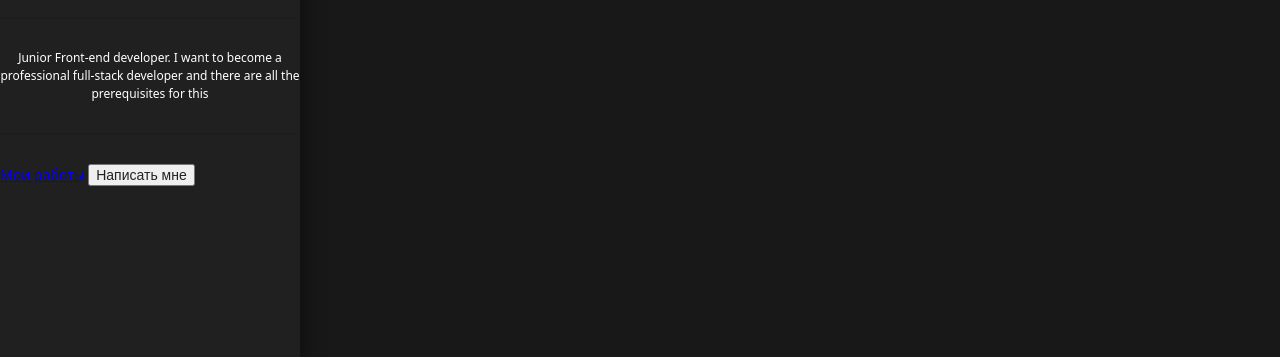
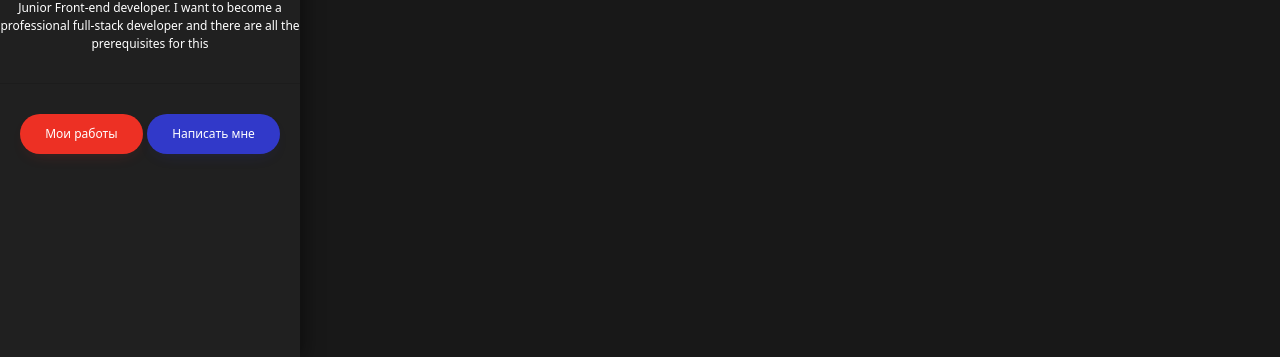
Before and after one commit to Karasevgen1205/Personal-Blog, a website: page personal-blog/src/index.html in a window 1280 px wide. Shown: the part 443-800 px from the top of the page. Drawn offline with nearby package versions, Linux system fonts and the light colour scheme; files that its build step writes are made by us from their sources.

Commit message:
add sidebar and little stile 11

```diff
--- a/personal-blog/src/assets/scss/_vars.scss
+++ b/personal-blog/src/assets/scss/_vars.scss
@@ -1,6 +1,8 @@
 $primary: #202020;
 $secondary: #121212;
 $white: #fff;
+$red: #ED3024;
+$blue: #3139C9;
 
 $z-index-sidebar: 1000;
 $z-index-header: 1000;
--- a/personal-blog/src/assets/scss/blocks/btn.scss
+++ b/personal-blog/src/assets/scss/blocks/btn.scss
@@ -0,0 +1,37 @@
+.btn {
+    display: inline-block;
+    vertical-align: top;
+    padding: 1.1em 2.1em;
+
+    background: $secondary;
+    border: none;
+    cursor: pointer;
+    border-radius: 3em;
+
+    font-family: inherit;
+    font-size: 1.2rem;
+    line-height: 1.1;
+    font-weight: 500;
+    color: white;
+    text-decoration: none;
+
+    transition: background-color .2s linear;
+
+    &--red {
+        background-color: $red;
+        box-shadow: 0 7px 17px -10px rgba($red,.3);
+
+        &:hover {
+            background-color: darken($red, 20%);
+        }
+    }
+
+    &--blue {
+        background-color: $blue;
+        box-shadow: 0 7px 17px -10px rgba($blue, .3);
+
+        &:hover {
+            background-color: darken($blue, 20%);
+        }
+    }
+}
--- a/personal-blog/src/assets/scss/blocks/profile.scss
+++ b/personal-blog/src/assets/scss/blocks/profile.scss
@@ -3,6 +3,7 @@
     width: 10rem;
     height: 10rem;
     margin: 0 auto 2rem;
+    position: relative;
 
     border: 2px solid $white;
     box-shadow: 0 7px 20px rgba(0, 0, 0, .25);
--- a/personal-blog/src/assets/scss/blocks/sidebar.scss
+++ b/personal-blog/src/assets/scss/blocks/sidebar.scss
@@ -23,5 +23,11 @@
 
 .sidebar__content {
     padding: 0 2rem;
+    margin-top: -5rem;
+}
 
+.sidebar__footer {
+    display: flex;
+    justify-content: space-between;
+    padding: 0 2rem;
 }
--- a/personal-blog/src/assets/scss/style.scss
+++ b/personal-blog/src/assets/scss/style.scss
@@ -33,3 +33,4 @@ body {
 @import "blocks/container";
 @import "blocks/profile";
 @import "blocks/social";
+@import "blocks/btn";
```
